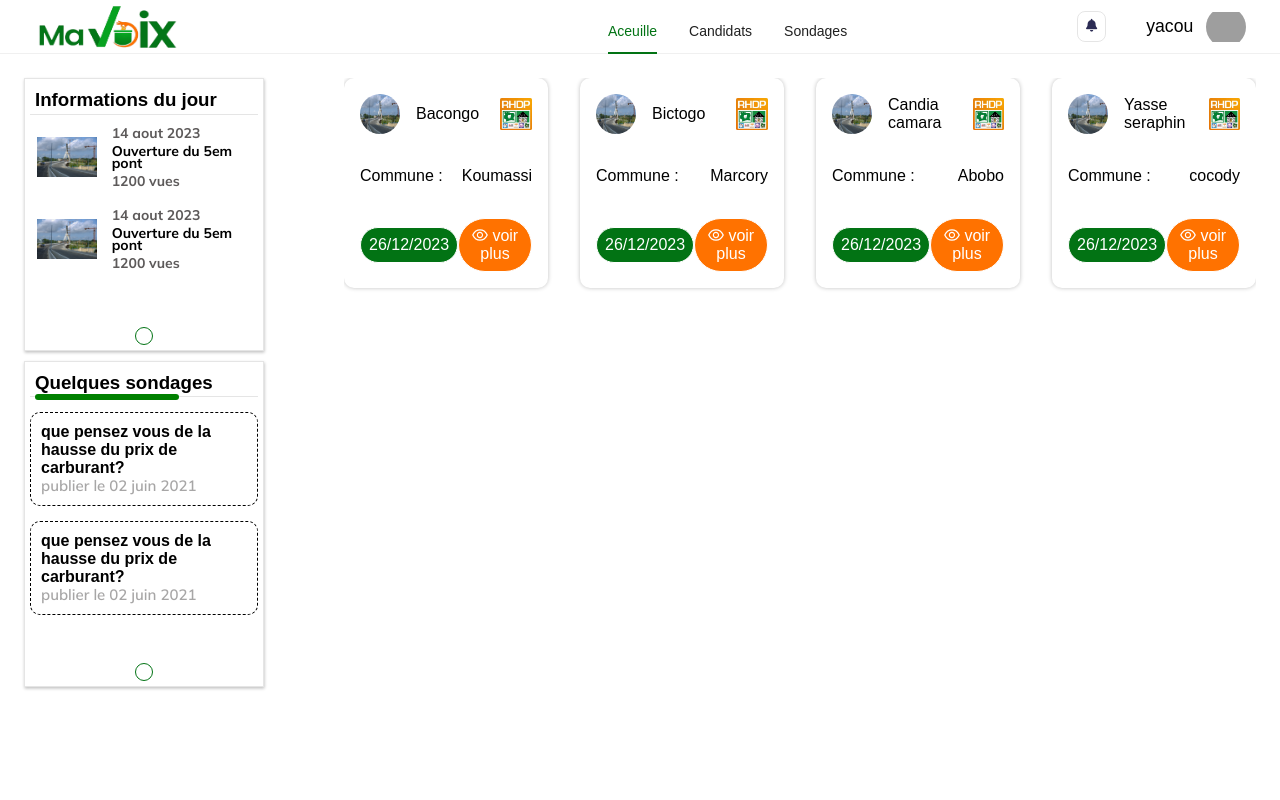
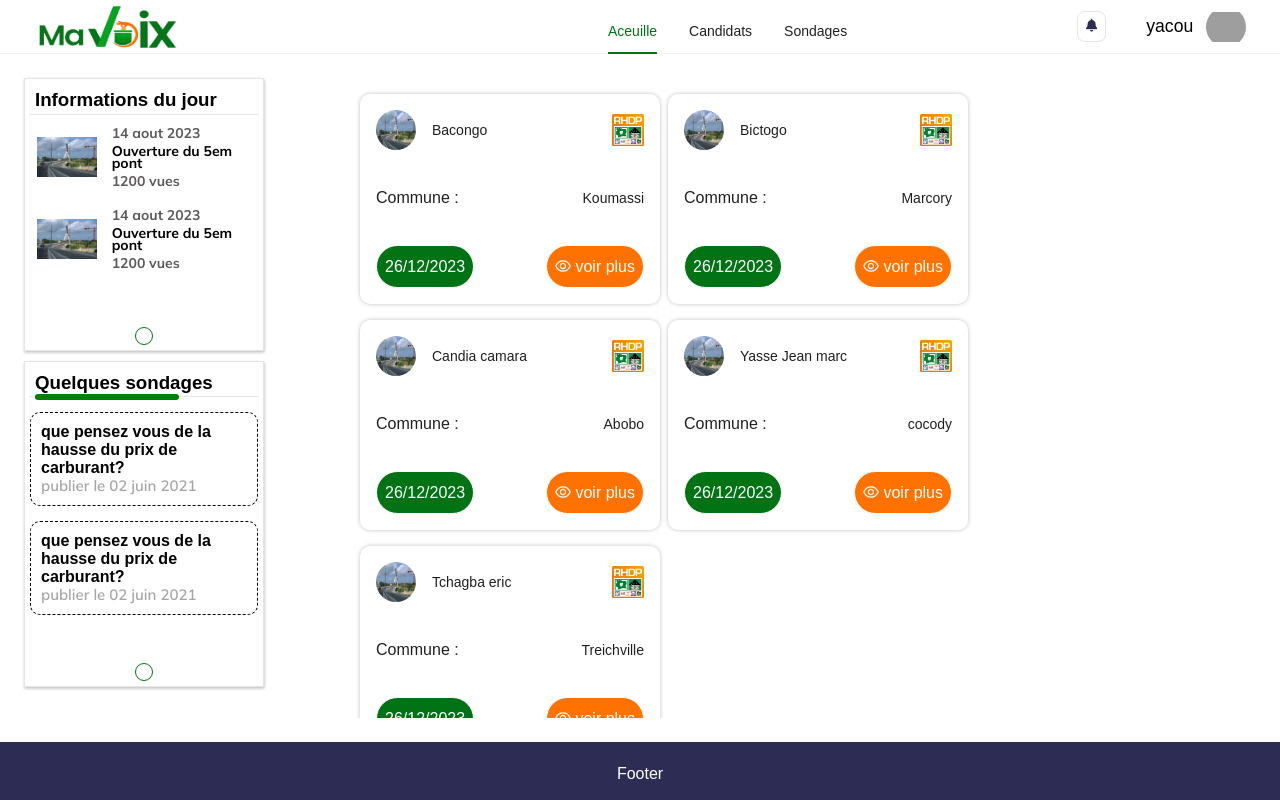
Before and after one commit to ALEXANDREGBAMELE/hackathon-ma-voix-frontend, a React (Vite) app: page /candidats in a window 1280 px wide. Shown: the top 800 px of the page. Built offline with nearby package versions, Linux system fonts and the light colour scheme; grey boxes are pictures that could not be loaded.

Commit message:
ajout la pagination sur pages candidat

```diff
--- a/src/App.css
+++ b/src/App.css
@@ -9,14 +9,8 @@
 .Layout {
     flex: 9.5;
     margin-left: 5rem;
-    overflow-y: auto;
-    height: 100vh;
-    position: sticky;
-    top: 0;
-    /* Fixe la position en haut de la fenêtre */
-    right: 0;
-    /* Fixe la position à droite de la fenêtre */
-    height: 100vh;
+    overflow-y: hidden;
+    height: calc(100vh - 10rem);
 }
 
 .endirect {
--- a/src/data.js
+++ b/src/data.js
@@ -33,6 +33,30 @@ export const candidats = [{
     commune: 'Abobo',
 }, {
     id: 4,
-    name: 'Yasse seraphin ',
+    name: 'Yasse Jean marc ',
     commune: 'cocody',
+}, {
+    id: 5,
+    name: 'Tchagba eric ',
+    commune: 'Treichville',
+}, {
+    id: 6,
+    name: 'Aby raoul ',
+    commune: 'marcory',
+}, {
+    id: 7,
+    name: 'Yacouba camara ',
+    commune: 'Adjamé',
+}, {
+    id: 8,
+    name: 'Kotta serge ',
+    commune: 'cocody',
+}, {
+    id: 9,
+    name: 'Yao Yolande ',
+    commune: 'Treichville',
+}, {
+    id: 10,
+    name: 'Bamogo yacouba ',
+    commune: 'marcory',
 }]
--- a/src/index.css
+++ b/src/index.css
@@ -93,4 +93,5 @@ html {
     justify-content: center;
     align-items: center;
     gap: 2rem;
+    flex-wrap: wrap;
 }
--- a/src/page/Candidats.jsx
+++ b/src/page/Candidats.jsx
@@ -1,12 +1,26 @@
 import CandidatCard from "../components/candidatCard/CandidatCard";
 import { candidats } from "../data";
+import { Pagination } from "antd";
+import { Card, List } from "antd";
 
 export default function Candidats() {
     return (
         <div>
-            <div className="listCandidat">
-                {candidats.map((c) => <CandidatCard key={c.id} candidat={c} /> )}
-           </div>
+            <List
+                pagination={{
+                    position: "bottom",
+                    pageSize: 5,
+                    align: "center",
+                }}
+                style={{ display: "flex",flexDirection:"column",height:"calc(100vh - 11rem)",padding:"1rem" }}
+                grid={{ gutter: 8, xs: 1, sm: 2, md: 3 }}
+                dataSource={candidats}
+                renderItem={(item) => (
+                    <List.Item>
+                        <CandidatCard candidat={item} />
+                    </List.Item>
+                )}
+            />
         </div>
     );
 }
```
